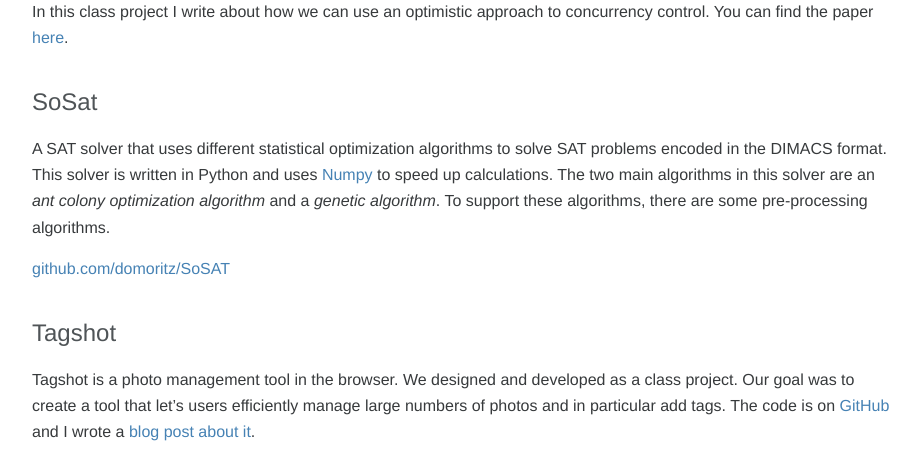
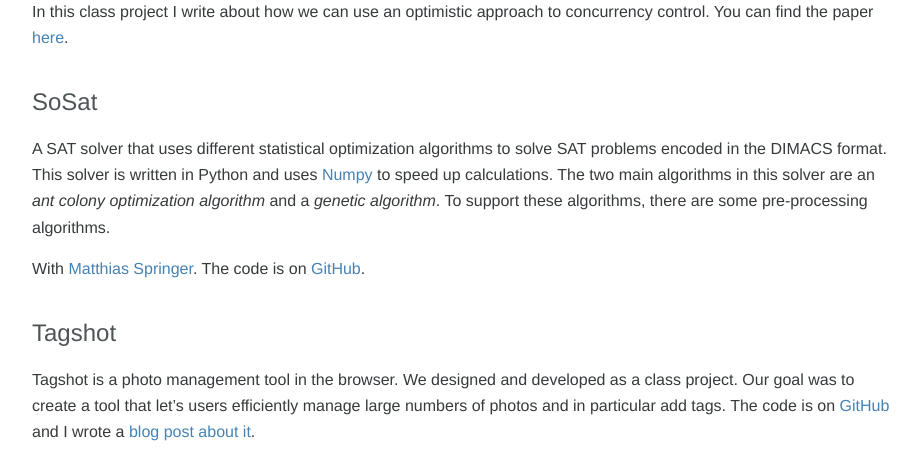
Before and after one commit to domoritz/domoritz.github.io, a Jekyll site: the page built from projects.md, in a window 1280 px wide and 900 px high, scrolled down 4688 px, cut to the strip 0-457 px from the top of the window. Shown: the whole strip, without its empty margins (178-1098 px from the left). Built offline with Jekyll 4.4.1, drawn with Linux system fonts in a browser that asks for light colours; nearby versions of some CDN libraries.

Commit message:
Minor changes

```diff
--- a/projects.md
+++ b/projects.md
@@ -85,7 +85,7 @@
 
 A SAT solver that uses different statistical optimization algorithms to solve SAT problems encoded in the DIMACS format. This solver is written in Python and uses [Numpy](http://www.numpy.org/) to speed up calculations. The two main algorithms in this solver are an *ant colony optimization algorithm* and a *genetic algorithm*. To support these algorithms, there are some pre-processing algorithms.
 
-[github.com/domoritz/SoSAT](https://github.com/domoritz/SoSAT)
+With [Matthias Springer](http://www.matthiasspringer.de/). The code is on [GitHub](https://github.com/domoritz/SoSAT).
 
 ### Tagshot
 
--- a/robots.txt
+++ b/robots.txt
@@ -1,2 +1,6 @@
+---
+---
 User-agent: *
 Disallow:
+
+Sitemap: {{ site.url }}/sitemap.xml
```
